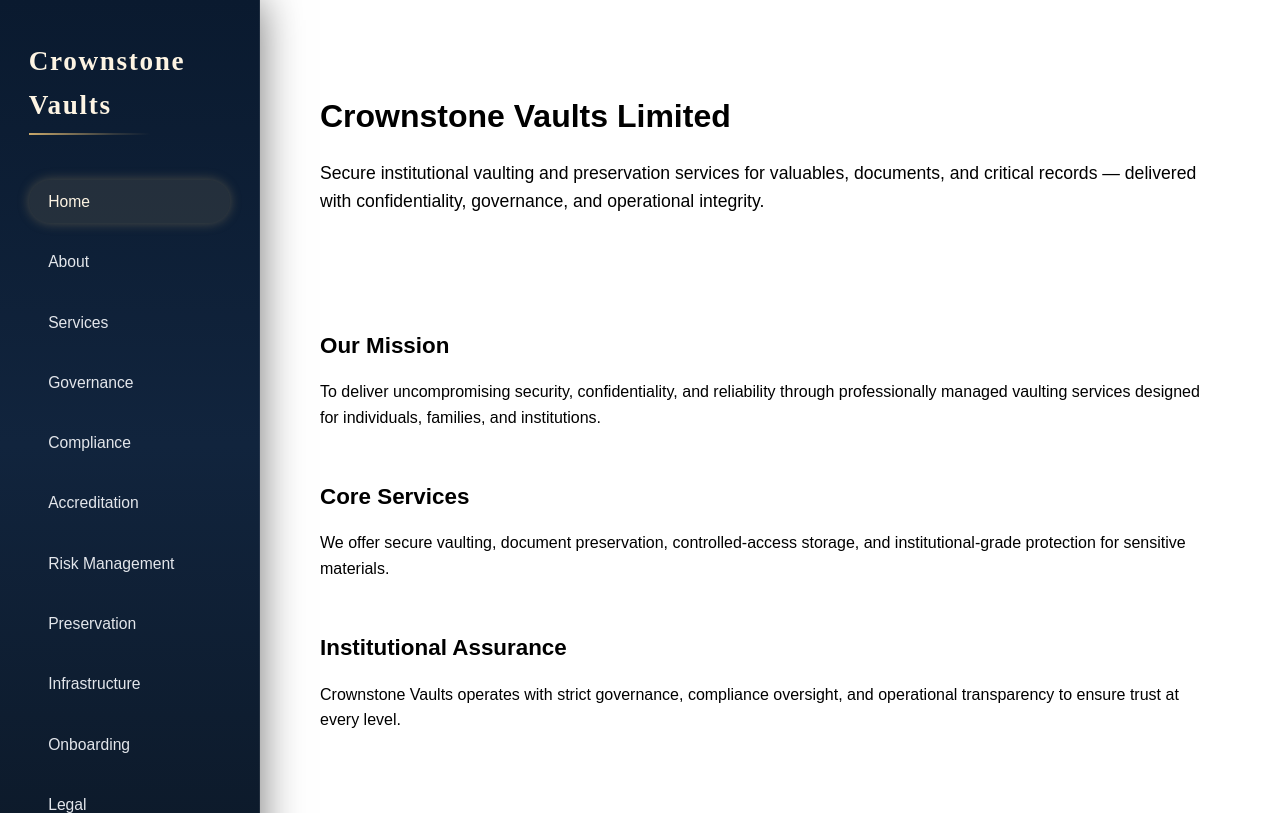
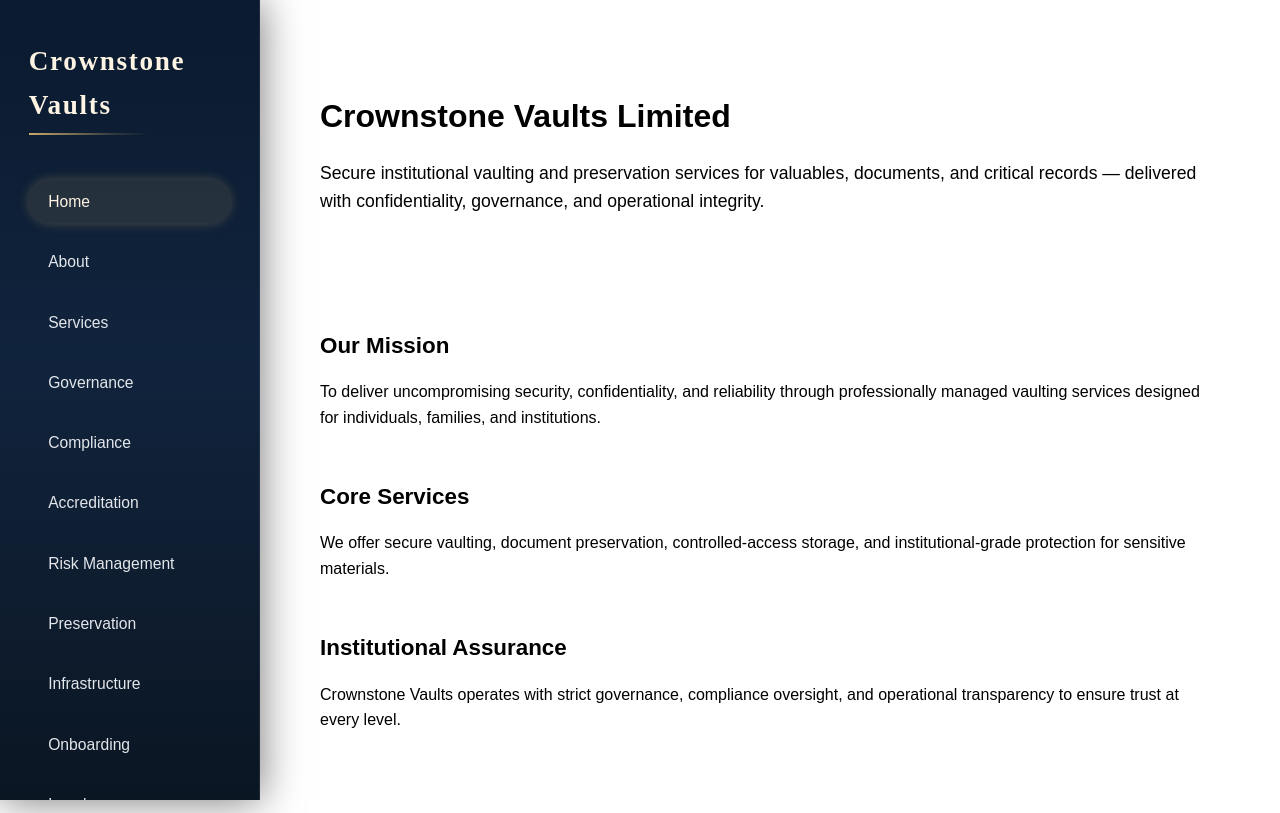
Before and after one commit to soulnlite/crownstone-vaults, a Next.js app: page / in a window 1280 px wide. Built offline with nearby package versions, Linux system fonts and the light colour scheme.

Commit message:
sidebar scoll upgrade

```diff
--- a/app/sidebar.tsx
+++ b/app/sidebar.tsx
@@ -79,7 +79,10 @@ export default function Sidebar() {
       <aside
         style={{
           width: "260px",
-          minHeight: "100vh",
+          height: "100vh",
+          overflowY: "auto",
+          scrollbarWidth: "thin",
+          scrollbarColor: "#C9A86A rgba(255,255,255,0.1)",
           borderRight: "1px solid rgba(255,255,255,0.08)",
           padding: "2.5rem 1.8rem",
           boxSizing: "border-box",
@@ -95,6 +98,19 @@ export default function Sidebar() {
           zIndex: 1002,
         }}
       >
+        <style>{`
+          aside::-webkit-scrollbar {
+            width: 6px;
+          }
+          aside::-webkit-scrollbar-track {
+            background: rgba(255,255,255,0.05);
+          }
+          aside::-webkit-scrollbar-thumb {
+            background: #C9A86A;
+            border-radius: 10px;
+          }
+        `}</style>
+
         <div
           style={{
             fontSize: "1.7rem",
```
